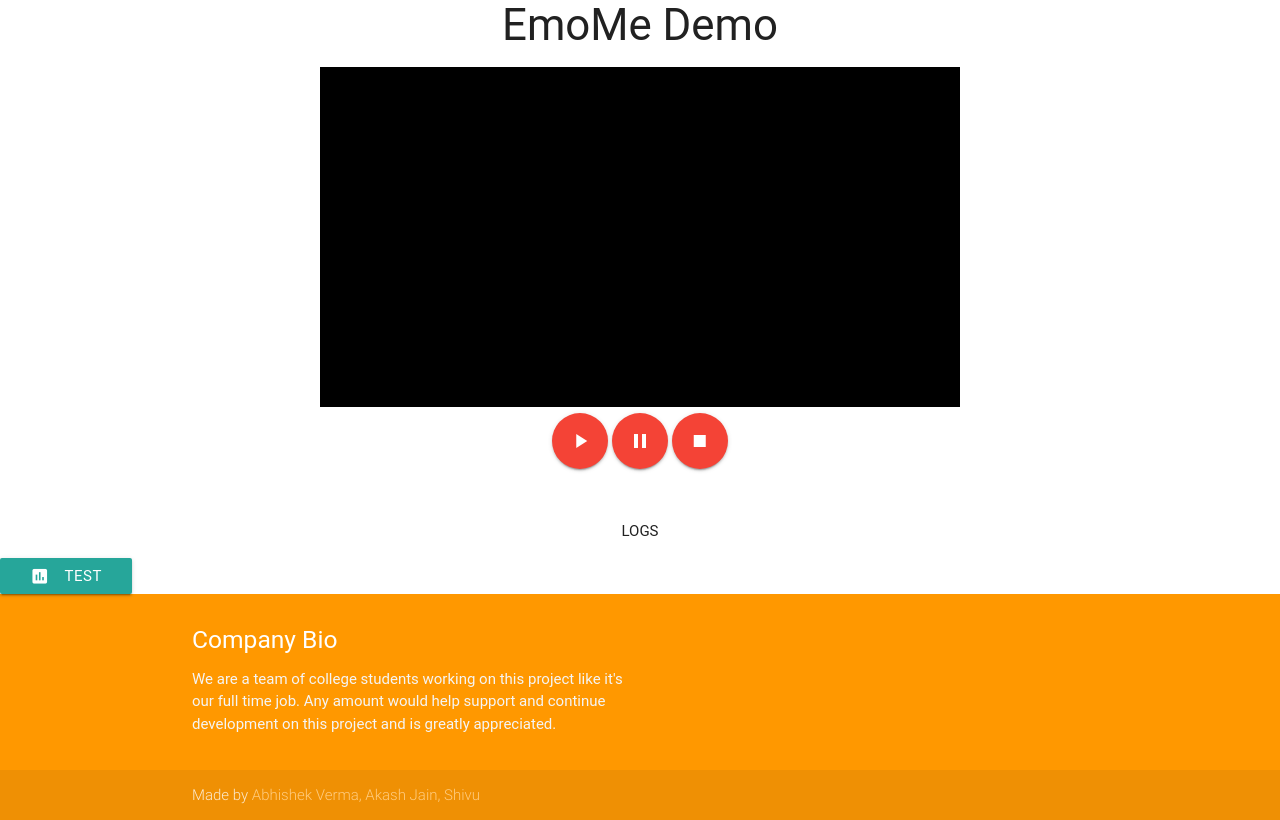
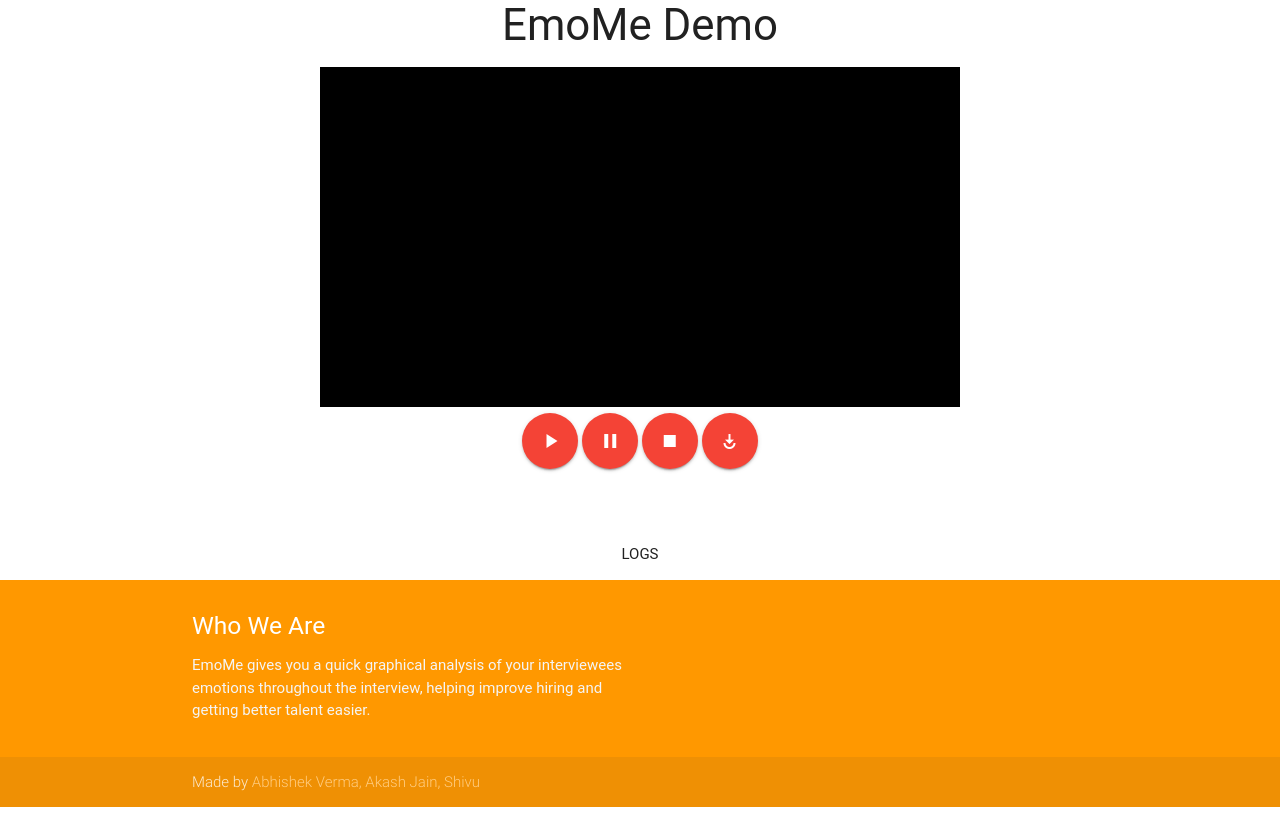
Before and after one commit to akashjain0708/EmoMe, a Flask app: page / in a window 1280 px wide. Shown: the part 85-905 px from the top of the page. Run offline with Flask 2, Linux system fonts and the light colour scheme; some libraries are stand-ins or nearby versions; some web fonts are replaced.

Commit message:
ui changes

```diff
--- a/app/static/js/main.js
+++ b/app/static/js/main.js
@@ -194,6 +194,7 @@ function redirectToCharts() {
 	// 			console.log("redirecting to charts")
 	// 		}
 	// 	});
+	    $('#loadModal').modal('open');
 		$.ajax({
 			type: "POST",
 			url: "/saveVideo",
--- a/app/templates/footer.html
+++ b/app/templates/footer.html
@@ -2,8 +2,8 @@
     <div class="container">
       <div class="row">
         <div class="col l6 s12">
-          <h5 class="white-text">Company Bio</h5>
-          <p class="grey-text text-lighten-4">We are a team of college students working on this project like it's our full time job. Any amount would help support and continue development on this project and is greatly appreciated.</p>
+          <h5 class="white-text">Who We Are</h5>
+          <p class="grey-text text-lighten-4">EmoMe gives you a quick graphical analysis of your interviewees emotions throughout the interview, helping improve hiring and getting better talent easier.</p>
         </div>
       </div>
     </div>
--- a/app/templates/index.html
+++ b/app/templates/index.html
@@ -15,9 +15,6 @@
 
   {% include 'header.html' %}
 
-  <div class="bigContainer" style="visibility: visible;">
-
-
   <div id="container">
     <div style = "text-align:center;">
         <h3>EmoMe Demo</h3>
@@ -25,8 +22,11 @@
         <a id="rec" onclick="onBtnRecordClicked()" class="btn-floating btn-large waves-effect waves-light red"><i class="material-icons">play_arrow</i></a>
         <a id="pauseRes"   onclick="onPauseResumeClicked()" class="btn-floating btn-large waves-effect waves-light red"><i class="material-icons">pause</i></a>
         <a id="stop"  onclick="onBtnStopClicked()"  class="btn-floating btn-large waves-effect waves-light red"><i class="material-icons">stop</i></a>
+        <a id="downloadLinkBut"  class="btn-floating btn-large waves-effect waves-light red" download="mediarecorder.webm" name="mediarecorder.webm" href ><i class="material-icons">play_for_work</i></a>
      </div>
-    <a id="downloadLink" download="mediarecorder.webm" name="mediarecorder.webm" href></a>
+
+    <br/>
+
     <div class="container center">
       <a class="waves-effect waves-light btn charButton" style="visibility: hidden;" onClick="redirectToCharts()"><i class="material-icons left">insert_chart</i>Render Charts</a>
       <p>LOGS</p>
@@ -34,11 +34,19 @@
     </div>
   </div>
 
-  </div>
-  <a class="waves-effect waves-light btn testButton" ><i class="material-icons left">insert_chart</i>test</a>
 
-  <div class="loaderIcon" style="visibility: hidden">
-    <div class="iconGif"></div>
+
+
+
+  <div id="loadModal" class="modal white" style="width: 40%; height: 40%;background-color: #eeeeee">
+    <div class="modal-content">
+      <br/>
+      <div class="center row">
+        <img src="{{url_for('static', filename='load.gif')}}" style="background-color: white">
+      </div>
+      <br/>
+      <h5 class="center" style="color: teal">RENDERING YOUR GRAPHS</h5>
+    </div>
   </div>
 
   {% include 'footer.html' %}
@@ -48,6 +56,11 @@
   <script src="{{url_for('static', filename='js/main.js')}}"></script>
   <script src="https://cdnjs.cloudflare.com/ajax/libs/materialize/0.97.8/js/materialize.min.js"></script>
   <script src="{{url_for('static', filename='js/init.js')}}"></script>
-  <script src="{{url_for('static', filename='js/iconLoader.js')}}"></script>
+  <script>
+    $(document).ready(function(){
+    // the "href" attribute of .modal-trigger must specify the modal ID that wants to be triggered
+      $('.modal').modal();
+    });
+  </script>
   </body>
 </html>
```
Also changed, not shown: app/static/css/main.css (+9 -0 lines).
